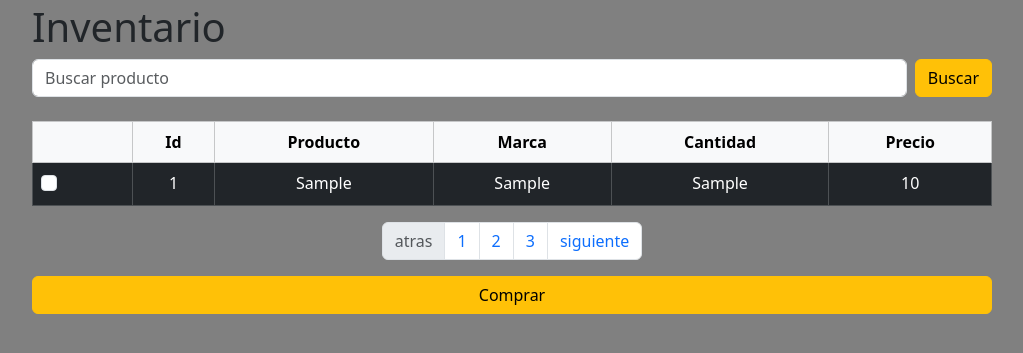
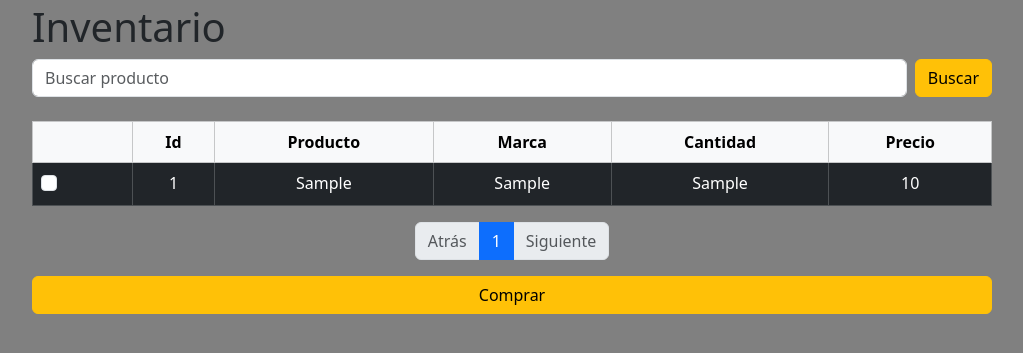
Before and after one commit to Jadenog/ferreteriaWEB, a PHP site: page /inventario.php in a window 1280 px wide. Shown: the part 198-551 px from the top of the page, without its empty margins (128-1151 px from the left). Run offline with PHP 8.4, Linux system fonts and the light colour scheme; tables that the repository leaves empty or names only in its code hold one stand-in row (values such as "Sample post"); some libraries are stand-ins or nearby versions.

Commit message:
paginacion funcional, buscador en tiempo real en implementacion

```diff
--- a/inventario.php
+++ b/inventario.php
@@ -3,27 +3,42 @@
 <head>
     <meta charset="UTF-8">
     <meta name="viewport" content="width=device-width, initial-scale=1.0">
-    <title>inventario </title>
+    <title>Inventario</title>
     <link href="https://cdn.jsdelivr.net/npm/bootstrap@5.3.3/dist/css/bootstrap.min.css" rel="stylesheet" integrity="sha384-QWTKZyjpPEjISv5WaRU9OFeRpok6YctnYmDr5pNlyT2bRjXh0JMhjY6hW+ALEwIH" crossorigin="anonymous">
-    <link rel="stylesheet" href="style.css"></link>
-    </title>
+    <link rel="stylesheet" href="style.css">
+    <script src="https://ajax.googleapis.com/ajax/libs/jquery/1.11.3/query.min.js"></script>
 </head>
 <body>
-        <?php
-            include "barra-navegacion2.php"
-        ?>
+    <?php include "barra-navegacion2.php"; ?>
 
     <div id="margen-inventario" style="margin: 5% 10%">
-        <h1> Inventario</h1>
-        <!--buscador -->
+        <h1>Inventario</h1>
+
+        <!-- Buscador -->
         <div class="mb-4">
             <form class="d-flex" role="search">
-                <input class="form-control me-2" type="search" placeholder="Buscar producto" aria-label="Search">
+                <input onkeypress="buscar_ahora($('#search').val());" class="form-control me-2" type="search" name="search" id="search" placeholder="Buscar producto" aria-label="Search">
                 <button class="btn btn-warning" type="submit">Buscar</button>
             </form>
         </div>
-        <!--tabla -->
-            <table class="table table-dark table-hover table table-bordered">
+
+        <script type="text/javascript">
+            function buscar_ahora(buscar){
+                var parametros = { "buscar" : buscar};
+                $.ajax({
+                    data:parametros,
+                    type: 'POST',
+                    url: 'buscador.php',
+
+                    success: function(data){
+                        document.getElementById("datos_buscador").innerHTML = data;
+                    }
+                });
+            }
+            </script>
+
+        <!-- Tabla -->
+        <table class="table table-dark table-hover table-bordered">
             <thead class="table-light">
                 <tr align='center'>
                     <th scope="col"></th>
@@ -35,19 +50,33 @@
                 </tr>
             </thead>
             <?php
+                require('conexion.php');
 
-                    require('conexion.php');
-                    $query="SELECT * FROM productos ORDER BY id";
-                    $resultado=mysqli_query($conn,$query);
+                // Configuración de paginación
+                $numPagina = 10; // Número de registros por página
+                $pagina = isset($_GET["page"]) ? (int)$_GET["page"] : 1;
+                if ($pagina < 1) $pagina = 1;
+                $inicio = ($pagina - 1) * $numPagina;
 
-                    while ($extraido= mysqli_fetch_array($resultado)) {
+                // Obtener el total de registros
+                $queryTotal = "SELECT COUNT(*) as total FROM productos";
+                $resultadoTotal = mysqli_query($conn, $queryTotal);
+                $totalRegistros = mysqli_fetch_assoc($resultadoTotal)['total'];
+
+                // Calcular el total de páginas
+                $totalPaginas = ceil($totalRegistros / $numPagina);
+
+                // Consulta con LIMIT para la paginación
+                $query = "SELECT * FROM productos ORDER BY id LIMIT $inicio, $numPagina";
+                $resultado = mysqli_query($conn, $query);
+
+                while ($extraido = mysqli_fetch_array($resultado)) {
                     ?>
                     <tr align='center'>
                         <td>
                             <div class="form-check">
                                 <input class="form-check-input" type="checkbox" value="" id="invalidCheck2" required>
-                                <label class="form-check-label" for="invalidCheck2">
-                                </label>
+                                <label class="form-check-label" for="invalidCheck2"></label>
                             </div>
                         </td>
                         <?php
@@ -59,25 +88,30 @@
                     }
             ?>
         </table>
-                <!--paginacion -->
+
+        <!-- Paginación -->
         <nav aria-label="Page navigation example">
             <ul class="pagination justify-content-center">
-                        <li class="page-item disabled">
-                        <a class="page-link">atras</a>
+                <li class="page-item <?= ($pagina <= 1) ? 'disabled' : '' ?>">
+                    <a class="page-link" href="?page=<?= $pagina - 1 ?>">Atrás</a>
                 </li>
-                        <li class="page-item"><a class="page-link" href="#">1</a></li>
-                        <li class="page-item"><a class="page-link" href="#">2</a></li>
-                        <li class="page-item"><a class="page-link" href="#">3</a></li>
-                        <li class="page-item">
-                        <a class="page-link" href="#">siguiente</a>
+
+                <?php for ($i = 1; $i <= $totalPaginas; $i++): ?>
+                    <li class="page-item <?= ($pagina == $i) ? 'active ' : '' ?>">
+                        <a class="page-link" href="?page=<?= $i ?>"><?= $i ?></a>
+                    </li>
+                <?php endfor; ?>
+
+                <li class="page-item <?= ($pagina >= $totalPaginas) ? 'disabled' : '' ?>">
+                    <a class="page-link" href="?page=<?= $pagina + 1 ?>">Siguiente</a>
                 </li>
             </ul>
         </nav>
-                <!-- boton comprar-->
+
+        <!-- Botón comprar -->
         <div class="d-grid gap-2">
             <button type="button" class="btn btn-warning">Comprar</button>
         </div>
-
     </div>
 </body>
 </html>
```
Also changed, not shown: buscador.php (added, +14 -0 lines). Lines whose indentation alone changed are shown as unchanged.
